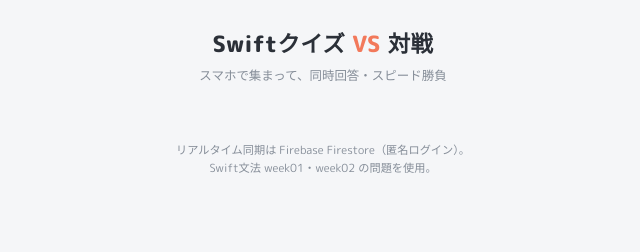
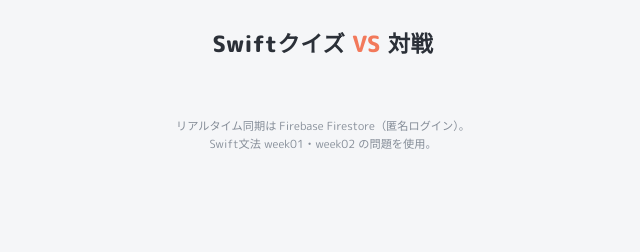
Before and after one commit to I-Takahashi-jec26cm/swift-quiz-battle, a plain HTML site: page index.html in a window 1280 px wide. Shown: the whole page, without its empty margins (317-957 px from the left). Drawn offline with Linux system fonts and the light colour scheme; no server answers.

Commit message:
ヘッダーのサブ文を削除

```diff
--- a/index.html
+++ b/index.html
@@ -128,7 +128,6 @@
 <main>
   <div class="brand">
     <h1>Swiftクイズ<span class="vs"> VS </span>対戦</h1>
-    <p>スマホで集まって、同時回答・スピード勝負</p>
   </div>
 
   <!-- ロビー -->
```
